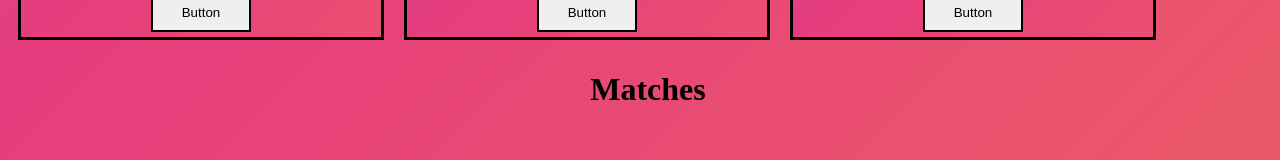
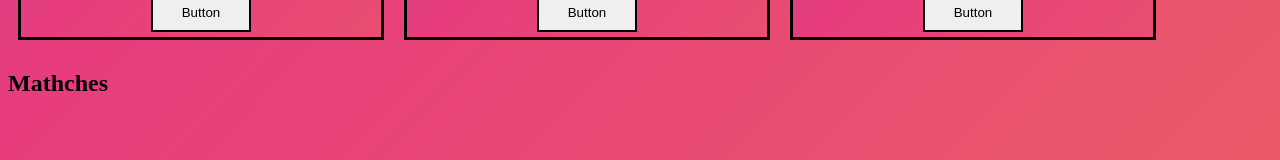
Before and after one commit to Bosak3/phase2-project, a React (Create React App) app in the folder phase-2-project/: page / in a window 1280 px wide. Shown: the part 582-742 px from the top of the page. Built offline with nearby package versions, Linux system fonts and the light colour scheme; data requests are answered from the project's data file.

Commit message:
minor changes to MainContainer.js

```diff
--- a/phase-2-project/src/components/MainContainer.js
+++ b/phase-2-project/src/components/MainContainer.js
@@ -1,6 +1,7 @@
 import PersonalProfile from "./PersonalProfile"
 import ProgrammerList from "./ProgrammerList"
 import Matches from "./Matches"
+
 
 
 import {useEffect, useState} from "react"
@@ -11,6 +12,12 @@ function MainContainer() {
     const [mentorListArray, setMentorList] = useState([])
     console.log("MentorListArray:", mentorListArray)
 
+    const[myMatchesArrary, setMatchesArray] =useState([])
+    console.log(myMatchesArrary)
+
+    const addToMyMatches = (clickedMentor) => {
+        setMatchesArray([...myMatchesArrary, clickedMentor])
+    }
 
 
     useEffect(
@@ -34,8 +41,17 @@ function MainContainer() {
     return (
         <div>
             <PersonalProfile />
-            <ProgrammerList arrayToMap={mentorListArray} />
-            <Matches />
+
+            <ProgrammerList
+                arrayToMap={mentorListArray}
+                addMentorMatches={addToMyMatches}
+            />
+
+            <Matches
+                mentorArrayToMap={mentorListArray}
+                addingMentorsToMatches={addToMyMatches}
+
+            />
         </div>
     )
 }
--- a/phase-2-project/src/components/Matches.js
+++ b/phase-2-project/src/components/Matches.js
@@ -1,7 +1,10 @@
+function Matches({mentorArrayToMap}){
 
-function Matches(){
-
-    return<h1>Matches</h1>
+    return(
+        <div>
+            <h2>Mathches</h2>
+        </div>
+    )
 
 }
 
--- a/phase-2-project/src/components/Profiles.js
+++ b/phase-2-project/src/components/Profiles.js
@@ -1,9 +1,11 @@
 
-function Profiles({mentorObj}){
+function Profiles({mentorObj, clickFunction}){
 
     return(
         <div className="profile-card" >
-            <div onClick= {() => {console.log("CLICK")}}>
+            <div onClick= {() => {
+                clickFunction(mentorObj)
+            }}>
                 <img src={mentorObj.image} alt="programmer mentor"/>
                 <h2>{mentorObj.name}</h2>
                 <h2>{mentorObj.language}</h2>
--- a/phase-2-project/src/components/ProgrammerList.js
+++ b/phase-2-project/src/components/ProgrammerList.js
@@ -1,7 +1,11 @@
 import Profile from "./Profiles"
 
-function ProgrammerList({arrayToMap}) {
 
+function ProgrammerList({arrayToMap, addMentorMatches}) {
+
+    const addToMatches = (clickedMentor) => {
+        addMentorMatches(clickedMentor)
+    }
 
     return(
     <div>
@@ -11,16 +15,14 @@ function ProgrammerList({arrayToMap}) {
 
                 (eachMentor) => {
                     return(
+
                         <Profile
                             key={eachMentor.id}
                             mentorObj={eachMentor}
+                            clickFunction ={addToMatches}
                         />
-                    )
-                }
-            )
-        }
-
-
+                        )}
+        )}
     </div>
     )
 }
```
